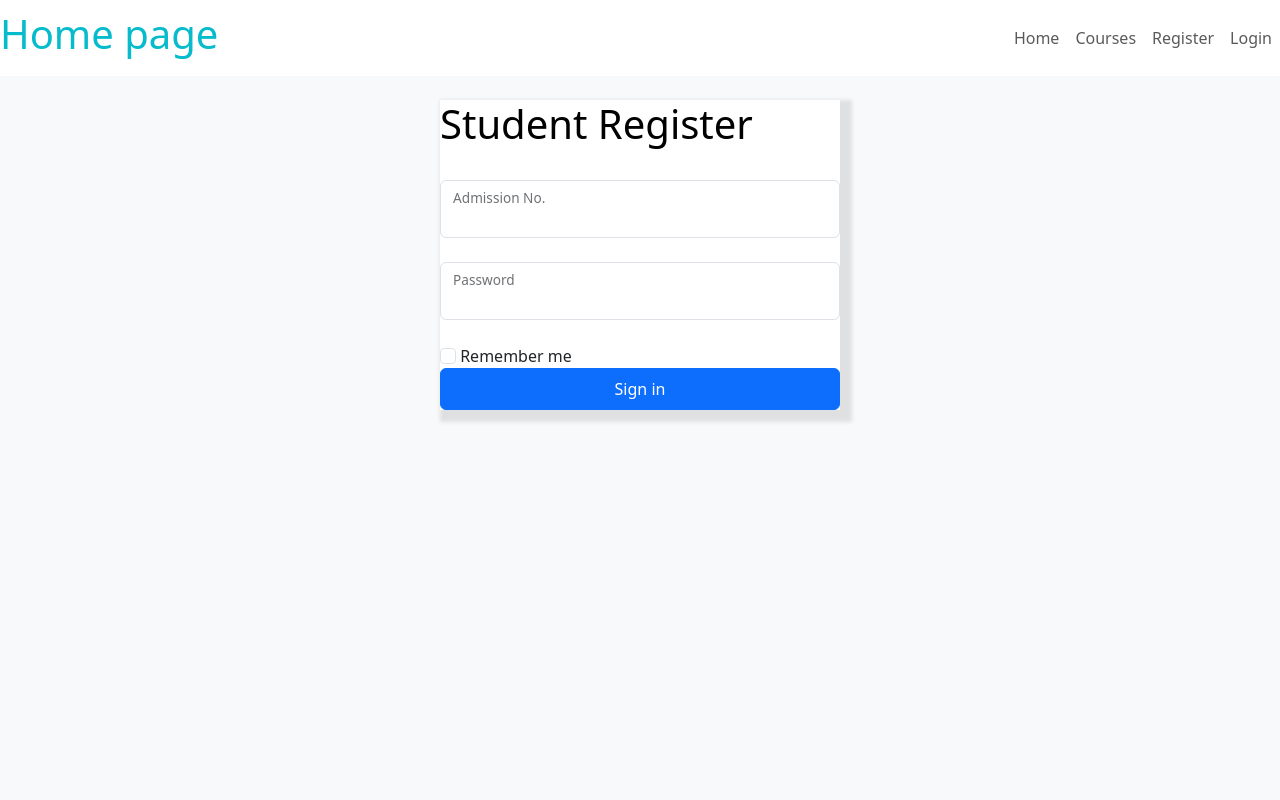
After one commit to CrispinManda/Flask_school_Management_system, a Flask app: page /register in a window 1280 px wide. The commit adds this page. Run offline with Flask 3, Linux system fonts and the light colour scheme.

Commit message:
latest update

```diff
--- a/app.py
+++ b/app.py
@@ -1,12 +1,179 @@
-from flask import Flask, render_template, request, redirect, url_for, flash
+from flask import Flask, render_template, request, redirect, url_for, flash, session
 import sqlite3
 
 app = Flask(__name__)
+app.secret_key = "supersecretkey"
+
+# Hardcoded admin credentials
+ADMIN_USERNAME = "Kingori"
+ADMIN_PASSWORD = "nice"
+
+# Initialize database
+def init_db():
+    conn = sqlite3.connect('database.db')
+    cursor = conn.cursor()
+
+    cursor.execute('''CREATE TABLE IF NOT EXISTS students (
+        id INTEGER PRIMARY KEY AUTOINCREMENT,
+        student_id TEXT UNIQUE NOT NULL,
+        password TEXT NOT NULL
+    )''')
+
+    cursor.execute('''CREATE TABLE IF NOT EXISTS teachers (
+        id INTEGER PRIMARY KEY AUTOINCREMENT,
+        teacher_id INTERGER UNIQUE NOT NULL,
+        password TEXT NOT NULL
+    )''')
+
+    cursor.execute('''CREATE TABLE IF NOT EXISTS announcements (
+        id INTEGER PRIMARY KEY AUTOINCREMENT,
+        title TEXT NOT NULL,
+        content TEXT NOT NULL,
+        posted_by TEXT NOT NULL
+    )''')
+
+    conn.commit()
+    conn.close()
 
 @app.route('/')
-def home ():
+def home():
     return render_template('home.html')
 
+@app.route('/register', methods=['GET', 'POST'])
+def register():
+    if request.method == 'POST':
+        student_id = request.form.get('student_id')
+        password = request.form.get('password')
+
+        if not student_id or not password:
+            flash('Student ID and Password are required!', 'danger')
+            return redirect(url_for('register'))
+
+        try:
+            conn = sqlite3.connect('database.db')
+            cursor = conn.cursor()
+            cursor.execute('INSERT INTO students (student_id, password) VALUES (?, ?)', (student_id, password))
+            conn.commit()
+            conn.close()
+            flash('Registration successful! You can now log in.', 'success')
+            return redirect(url_for('login'))
+        except Exception as e:
+            flash('Error registering student.', 'danger')
+
+    return render_template('register.html')
+
+@app.route('/login', methods=['GET', 'POST'])
+def login():
+    if request.method == 'POST':
+        identifier = request.form.get('identifier')
+        password = request.form.get('password')
+
+        if identifier == ADMIN_USERNAME and password == ADMIN_PASSWORD:
+            session['user_type'] = 'admin'
+            flash('Admin Login Successful!', 'success')
+            return redirect(url_for('admin_dashboard'))
+
+        conn = sqlite3.connect('database.db')
+        cursor = conn.cursor()
+
+        cursor.execute('SELECT * FROM teachers WHERE teacher_id = ? AND password = ?', (identifier, password))
+        teacher = cursor.fetchone()
+        if teacher:
+            session['user_type'] = 'teacher'
+            flash('Teacher Login Successful!', 'success')
+            return redirect(url_for('teacher_dashboard'))
+
+        cursor.execute('SELECT * FROM students WHERE student_id = ? AND password = ?', (identifier, password))
+        student = cursor.fetchone()
+        if student:
+            session['user_type'] = 'student'
+            flash('Student Login Successful!', 'success')
+            return redirect(url_for('student_dashboard'))
+
+        conn.close()
+        flash('Invalid Credentials!', 'danger')
+
+    return render_template('login.html')
+
+@app.route('/logout')
+def logout():
+    session.clear()
+    flash('Logged out successfully!', 'info')
+    return redirect(url_for('home'))
+
+@app.route('/admin_dashboard')
+def admin_dashboard():
+    if session.get('user_type') != 'admin':
+        flash('Access Denied!', 'danger')
+        return redirect(url_for('home'))
+    return render_template('admin_dashboard.html')
+
+@app.route('/add_teacher', methods=['GET', 'POST'])
+def add_teacher():
+    if session.get('user_type') != 'admin':
+        flash('Access Denied!', 'danger')
+        return redirect(url_for('home'))
+
+    if request.method == 'POST':
+        teacher_id = request.form.get('teacher_id')  # Ensure form name matches
+        password = request.form.get('password')
+
+        if not teacher_id or not password:  # Check if values are None or empty
+            flash('Teacher ID and Password are required!', 'danger')
+            return redirect(url_for('add_teacher'))  # Reload the form
+
+        with sqlite3.connect('database.db') as conn:
+            cursor = conn.cursor()
+            cursor.execute('INSERT INTO teachers (teacher_id, password) VALUES (?, ?)', (teacher_id, password))
+            conn.commit()
+
+        flash('Teacher added successfully!', 'success')
+        return redirect(url_for('admin_dashboard'))
+
+    return render_template('add_teacher.html')
+
+
+@app.route('/announcements', methods=['GET', 'POST'])
+def announcements():
+    print("Current session data:", session)
+    if request.method == 'POST':
+        if 'user_type' not in session or session['user_type'] not in ['admin', 'teacher']:
+            flash('Only Admins and Teachers can post announcements!', 'danger')
+            return redirect(url_for('login'))
+
+        title = request.form.get('title')
+        content = request.form.get('content')
+        posted_by = session['user_type'].capitalize()
+
+        conn = sqlite3.connect('database.db')
+        cursor = conn.cursor()
+        cursor.execute('INSERT INTO announcements (title, content, posted_by) VALUES (?, ?, ?)', (title, content, posted_by))
+        conn.commit()
+        conn.close()
+
+        flash('Announcement posted successfully!', 'success')
+
+    conn = sqlite3.connect('database.db')
+    cursor = conn.cursor()
+    cursor.execute('SELECT * FROM announcements')
+    all_announcements = cursor.fetchall()
+    conn.close()
+    return render_template('announcements.html', announcements=all_announcements)
+
+@app.route('/teacher_dashboard')
+def teacher_dashboard():
+    if session.get('user_type') != 'teacher':
+        flash('Access Denied!', 'danger')
+        return redirect(url_for('home'))
+    return render_template('teacher_dashboard.html')
+
+@app.route('/student_dashboard')
+def student_dashboard():
+    if session.get('user_type') != 'student':
+        flash('Access Denied!', 'danger')
+        return redirect(url_for('home'))
+    return render_template('student_dashboard.html')
 
 if __name__ == '__main__':
-    (app.run(debug=True))
+    init_db()
+    app.run(debug=True)
--- a/static/styles.css
+++ b/static/styles.css
@@ -1,3 +1,31 @@
+html, body {
+    height: 100%;
+    margin: 0;
+    padding: 0;
+}
+
+body {
+    display: flex;
+    flex-direction: column;
+    background-color: #f8f9fa; /* Light background */
+}
+
+@media (max-width: 768px) {
+        main.form-signin {
+            width: 90%;
+            padding: 15px;}
+        .card {
+            width: 45%; /* 2 cards per row */
+            height: auto;
+        }
+    }
+
+@media (max-width: 480px) {
+        .card {
+            width: 100%; /* Full width on small screens */
+            margin-bottom: 15px;
+        }
+    }
 footer {
     background-color: black;
     padding: 10px;
@@ -55,6 +83,7 @@ footer {
     background-color: rgb(6,187,204);
 }
 h1 {
+    margin-left: 0;
     color:  rgb(6,187,204);
 }
 /* Styling the container to be a flexbox */
--- a/templates/base.html
+++ b/templates/base.html
@@ -18,6 +18,19 @@
         <ul class="navbar-nav ms-auto">
             <li class="nav-item"><a class="nav-link" href="{{ url_for('home') }}">Home</a></li>
             <li class="nav-item"><a class="nav-link" href="#">Courses</a></li>
+            <li class="nav-item"><a class="nav-link" href="{{ url_for('register')}}">Register</a></li>
+            <li class="nav-item"><a class="nav-link" href="{{ url_for('login')}}">Login</a></li>
+            {% if session.get('username') and request.endpoint == 'dashboard' %}
+            <li class="nav-item"><a class="btn btn-danger" href="{{ url_for('logout') }}">Logout</a></li>
+            {% endif %}
+            {% if session.get('teacher_no') and request.endpoint == 'teacher_page' %}
+           <li class="nav-item"><a class="nav-link" href="{{ url_for('posting') }}">Add </a></li>
+           <li class="nav-item"><a class="btn btn-danger" href="{{ url_for('logout') }}">Logout</a></li>
+            {% endif %}
+            {% if session.get('username') == 'Kingori' and post %}
+            <a href="{{ url_for('edit', post_id=post[0]) }}" class="btn btn-warning">Edit</a>
+         {% endif %}
+
         </ul>
     </div>
   </nav>
@@ -33,9 +46,7 @@
   {% endwith %}
   <div class="container mt-4">
     {% block content %}{% endblock %}
-</div>
-<footer>footer
-</footer>
+  </div>
 <script src="https://cdn.jsdelivr.net/npm/bootstrap@5.3.0/dist/js/bootstrap.bundle.min.js"></script>
 </body>
 </html>
--- /dev/null
+++ b/templates/register.html
@@ -0,0 +1,23 @@
+{% extends 'base.html' %}
+{% block content %}
+<main class="form-signin  m-auto" style="width: 400px; background-color:white; box-shadow: 6px 6px 4px 6px rgba(0, 0, 0, 0.1);">
+<h1 style="color: black;"> Student Register</h1><br>
+<form method="POST" action="{{ url_for('register') }}">
+  <div class="form-floating">
+    <input type="number" class="form-control" id="floatingInput" name="student_id">
+    <label for="student_id">Admission No.</label>
+  </div><br>
+  <div class="form-floating">
+    <input type="password" class="form-control" name="password">
+    <label for="password">Password</label>
+  </div><br>
+  <div>
+    <input class="form-check-input" type="checkbox" value="remember-me" id="flexCheckDefault">
+    <label class="form-check-label" for="flexCheckDefault">
+      Remember me
+    </label>
+  </div>
+ <button class="btn btn-primary w-100 py-2" type="submit">Sign in</button>
+</form>
+</main>
+{% endblock %}
```
Also changed, not shown: other parts of static/styles.css (+66 -0 lines), static/styles.js (+11 -0 lines), templates/add_announcement.html (added, +15 -0 lines), templates/add_teacher.html (added, +18 -0 lines), templates/admin_dashboard.html (added, +11 -0 lines), templates/announcements.html (added, +35 -0 lines), templates/assignments.html (added, +13 -0 lines), templates/edit.html (added, +18 -0 lines), templates/home.html (+5 -2 lines), templates/login.html (added, +24 -0 lines), templates/post_assignment.html (added, +11 -0 lines), templates/student_dashboard.html (added, +12 -0 lines), templates/teacher_dashboard.html (added, +10 -0 lines), database.db (added), 2 more files.
